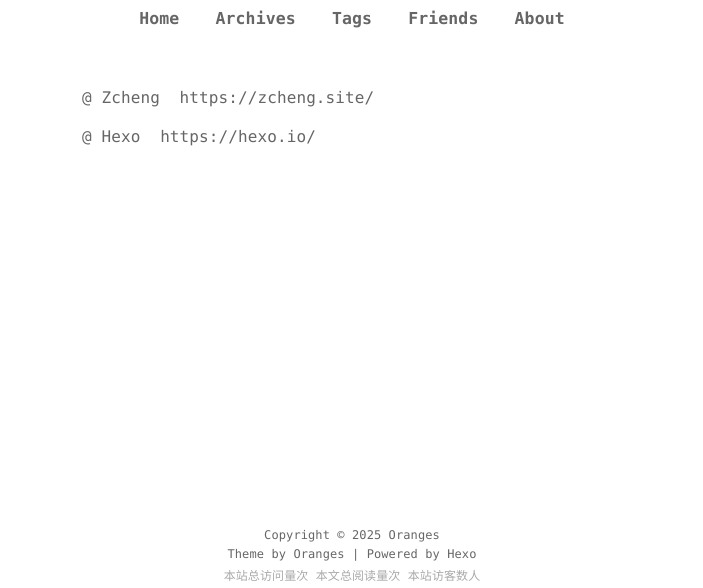
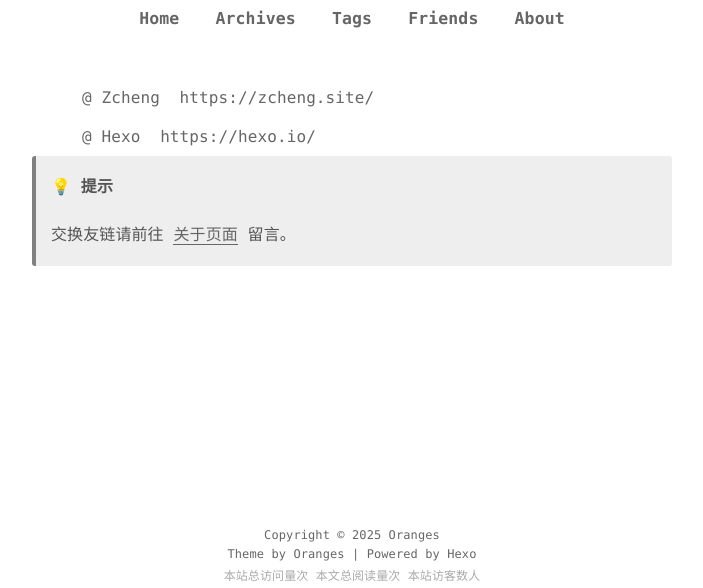
Before and after one commit to 26221/26221.github.io, a plain HTML site: page friends/index.html in a window 1280 px wide. Shown: the part 212-800 px from the top of the page, without its empty margins (288-991 px from the left). Drawn offline with nearby package versions, Linux system fonts and the light colour scheme; some packages are replaced by stand-ins of ours; a script that the page names is missing; some icons are missing; a small style sheet from the web is missing.

Commit message:
Site updated: 2025-07-22 20:40:47

```diff
--- a/friends/index.html
+++ b/friends/index.html
@@ -176,6 +176,10 @@
 
     </div>
     <div class="markdown-body">
+      <blockquote>
+<p>💡 <strong>提示</strong></p>
+<p>交换友链请前往 <a href="https://blog.406288.xyz/about/">关于页面</a> 留言。</p>
+</blockquote>
 
     </div>
   </div>
```
Also changed, not shown: about/index.html (+1 -1 lines).
